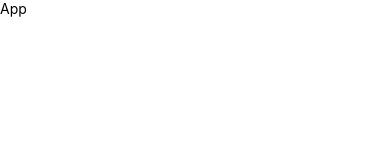
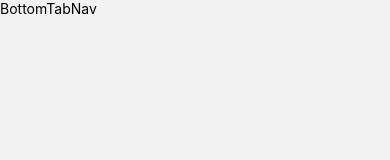
Before and after one commit to srikanth41684/calenders, a React Native app: screen /bottomTab in a window 390 px wide. Shown: the top 160 px of the page. Built offline with nearby package versions, Linux system fonts and the light colour scheme.

Commit message:
packages installed

```diff
--- a/App.js
+++ b/App.js
@@ -1,11 +1,12 @@
-import {View, Text} from 'react-native';
 import React from 'react';
+import {NavigationContainer} from '@react-navigation/native';
+import GlobalStackNav from './src/navigations/GlobalStackNav';
 
 const App = () => {
   return (
-    <View>
-      <Text>App</Text>
-    </View>
+    <NavigationContainer>
+      <GlobalStackNav />
+    </NavigationContainer>
   );
 };
 
--- /dev/null
+++ b/src/navigations/BottomTabNav.js
@@ -0,0 +1,12 @@
+import {View, Text} from 'react-native';
+import React from 'react';
+
+const BottomTabNav = () => {
+  return (
+    <View>
+      <Text>BottomTabNav</Text>
+    </View>
+  );
+};
+
+export default BottomTabNav;
--- /dev/null
+++ b/src/navigations/GlobalStackNav.js
@@ -0,0 +1,20 @@
+import {View, Text} from 'react-native';
+import React from 'react';
+import {createNativeStackNavigator} from '@react-navigation/native-stack';
+import BottomTabNav from './BottomTabNav';
+
+const GlobalStack = createNativeStackNavigator();
+
+const GlobalStackNav = () => {
+  return (
+    <GlobalStack.Navigator>
+      <GlobalStack.Screen
+        name="bottomTab"
+        component={BottomTabNav}
+        options={{headerShown: false}}
+      />
+    </GlobalStack.Navigator>
+  );
+};
+
+export default GlobalStackNav;
```
Also changed, not shown: package.json (+8 -1 lines), 2 other files (tests, documents, lock files or other folders).
